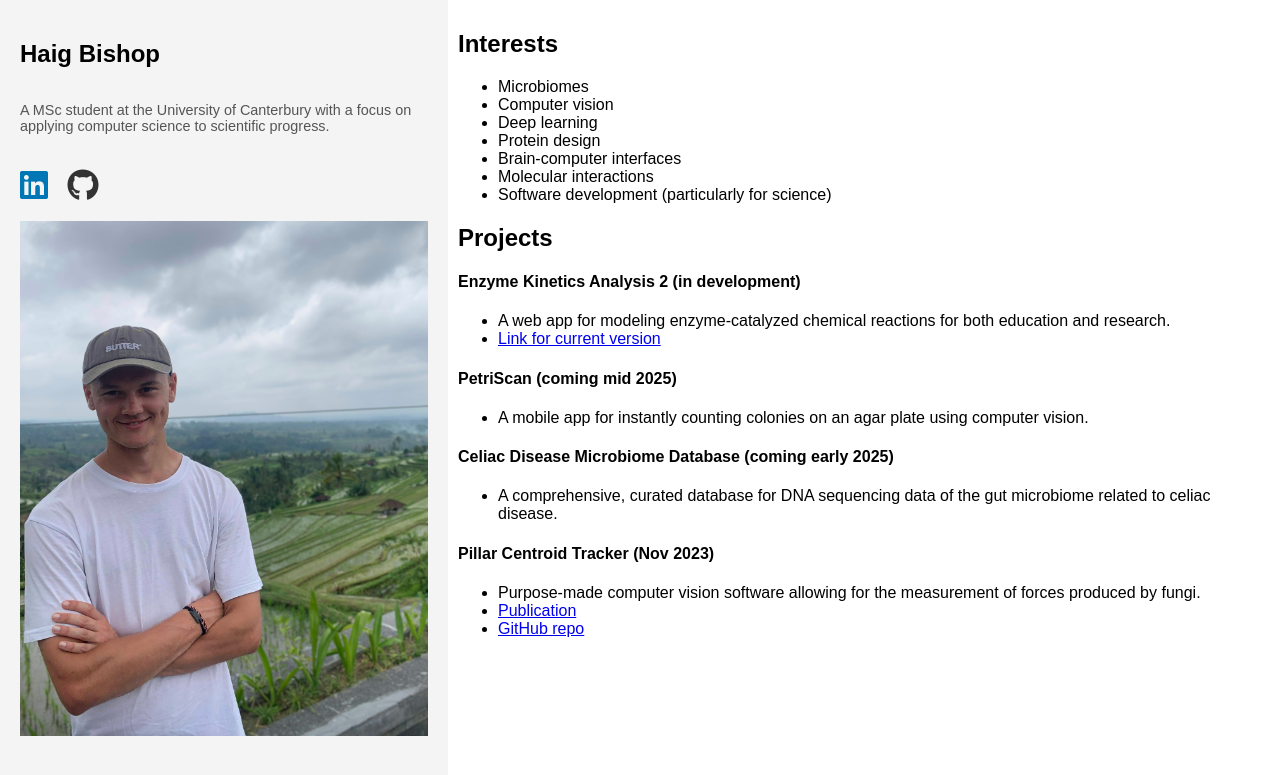
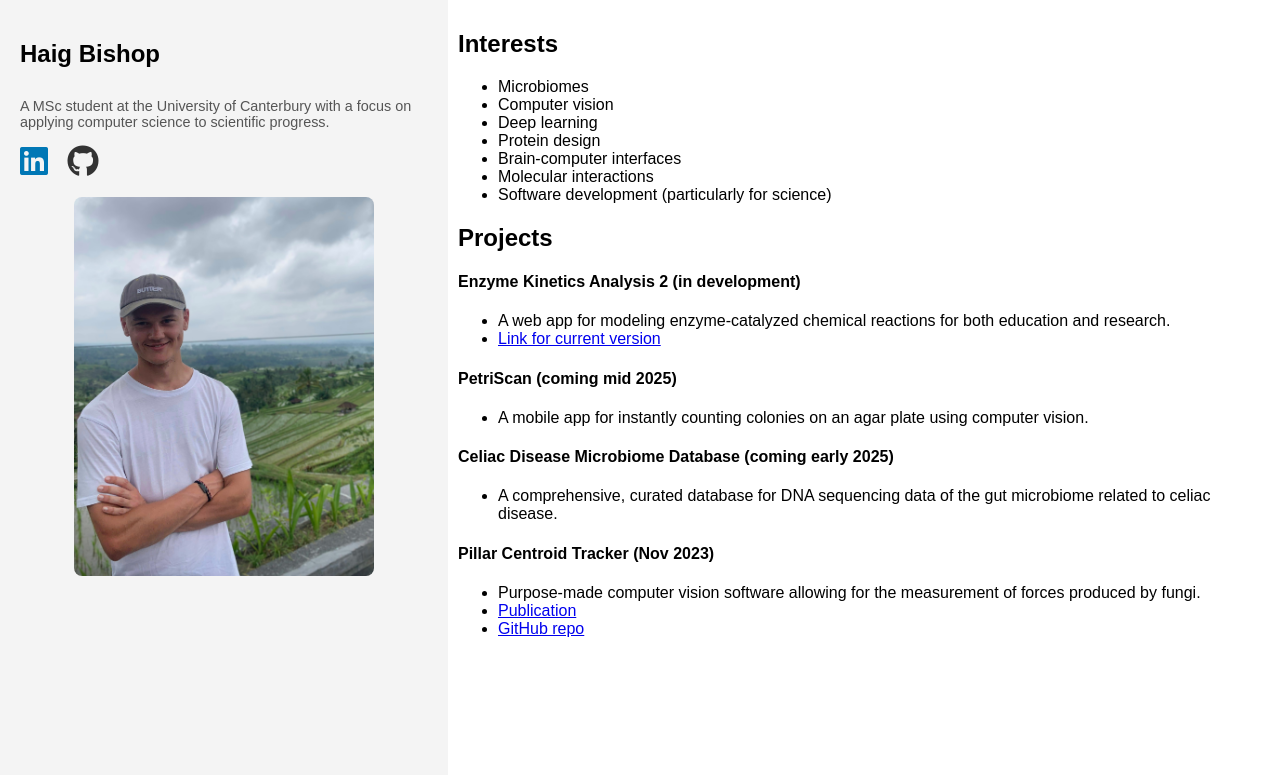
Before and after one commit to HaigBishop/HaigBishop.github.io, a Jekyll site: the page built from index.md, in a window 1280 px wide. Shown: the top 775 px of the page. Built offline with Jekyll 4.4.1, drawn with Linux system fonts in a browser that asks for light colours.

Commit message:
Update custom.css

```diff
--- a/assets/css/custom.css
+++ b/assets/css/custom.css
@@ -23,19 +23,6 @@
   overflow-y: auto; /* Add vertical scrolling if content overflows */
 }
 
-/* Portrait container styles */
-.portrait-container {
-  display: flex;
-  justify-content: center; /* Center the image horizontally */
-  margin-top: 20px; /* Add some space above the image */
-}
-
-/* Portrait image styles */
-.portrait-image {
-  max-width: 100%; /* Restrict the image width to 80% of the container */
-  height: auto; /* Maintain aspect ratio */
-}
-
 
 /* Basic body styling */
 body {
@@ -43,16 +30,17 @@ body {
   margin: 0;
   padding: 0;
 }
-
 /* Bio text styles */
 .bio {
-  font-size: 0.9em; /* Adjust this value to make the font smaller */
-  color: #555; /* Optional: A softer color for the bio text */
+  font-size: 0.9em; /* Adjust the font size */
+  color: #555; /* Optional: Softer color */
+  margin-top: 10px; /* Reduce the gap above the bio */
+  margin-bottom: 5px; /* Reduce the gap below the bio */
 }
 
 /* Social links styling */
 .social-links {
-  margin-top: 20px; /* Add some space above the icons */
+  margin-top: 10px; /* Adjust spacing above the icons */
 }
 
 .social-links a {
@@ -62,7 +50,7 @@ body {
 }
 
 .social-links a:hover {
-  color: #333; /* Color change on hover */
+  color: #333; /* Change color on hover */
 }
 
 /* Adjust GitHub icon color */
@@ -73,3 +61,19 @@ body {
 .social-links a:nth-child(2):hover {
   color: #0077b5; /* Optional hover color */
 }
+
+/* Portrait container styles */
+.portrait-container {
+  width: 100%; /* Full width of the side panel */
+  display: flex;
+  justify-content: center; /* Center the image horizontally */
+  margin-top: 20px; /* Reduce space above the image */
+}
+
+/* Portrait image styles */
+.portrait-image {
+  max-width: 300px; /* Set the maximum width of the image */
+  width: 100%; /* Ensure the image scales down responsively */
+  height: auto; /* Maintain aspect ratio */
+  border-radius: 8px; /* Optional rounded corners */
+}
```
